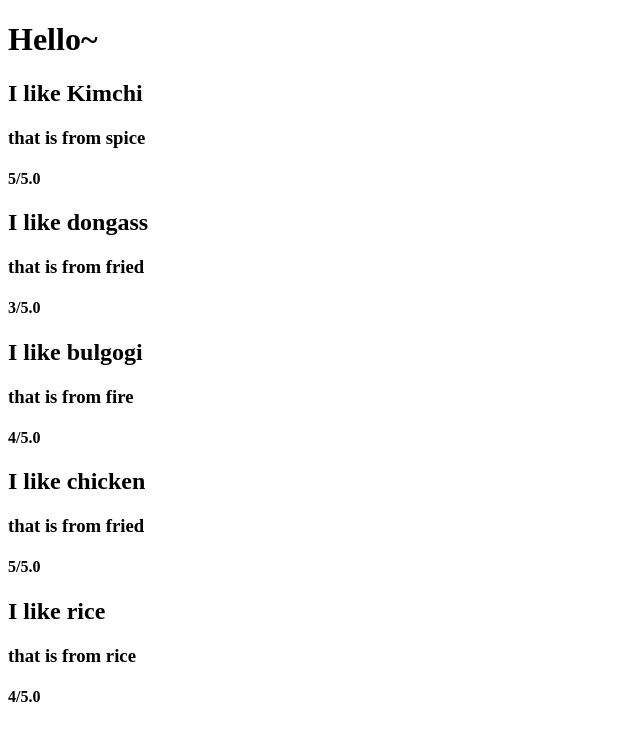
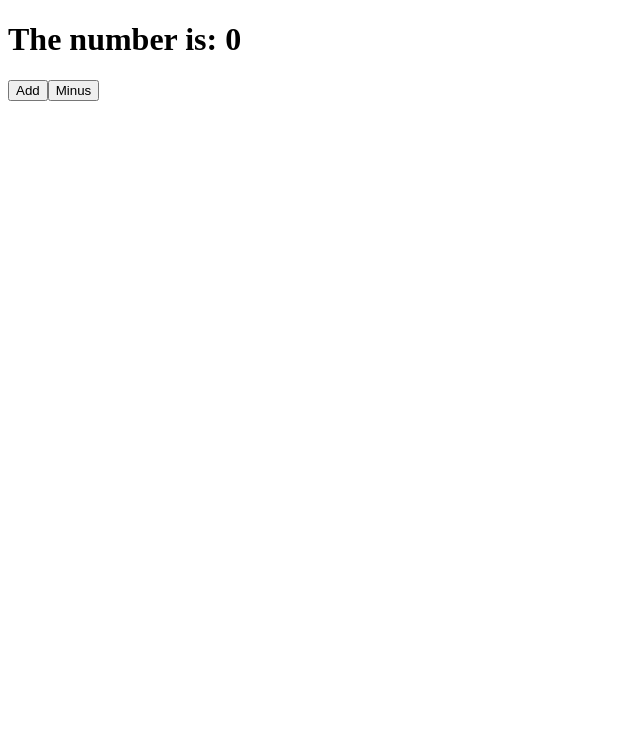
Before and after one commit to A1pe/movie_app_2021, a React (Create React App) app: page / in a window 1280 px wide. Shown: the top 740 px of the page, without its empty margins (0-640 px from the left). Built offline with nearby package versions, Linux system fonts and the light colour scheme.

Commit message:
Listened lecture 3.1
learned state, setState, class component etc..

```diff
--- a/src/App.js
+++ b/src/App.js
@@ -3,47 +3,32 @@
 
 // component area
 
-function Food({ name, source, rating }) {
-  return (
-    <div>
-      <h2>I like {name}</h2>
-      <h3>that is from {source}</h3>
-      <h4>{rating}/5.0</h4>
-    </div>
-  );
-}
-
 // supported component area - map
-
-const foodILike = [
-  { id: 1, name: "Kimchi", source: "spice", rating: 5 },
-  { id: 2, name: "dongass", source: "fried", rating: 3 },
-  { id: 3, name: "bulgogi", source: "fire", rating: 4 },
-  { id: 4, name: "chicken", source: "fried", rating: 5 },
-  { id: 5, name: "rice", source: "rice", rating: 4 },
-];
-Food.propTypes = {
-  name: PropTypes.string.isRequired,
-  source: PropTypes.string.isRequired,
-  rating: PropTypes.number,
-};
 
 // main app area
 
-function App() {
-  return (
-    <div>
-      <h1>Hello~</h1>
-      {foodILike.map((dish) => (
-        <Food
-          key={dish.id}
-          name={dish.name}
-          source={dish.source}
-          rating={dish.rating}
-        />
-      ))}
-    </div>
-  );
+class App extends React.Component {
+  state = {
+    // Data can be changed in this area
+    count: 0,
+  };
+  add = () => {
+    console.log("add");
+    this.setState((current) => ({ count: current.count + 1 }));
+  };
+  minus = () => {
+    console.log("minus");
+    this.setState((current) => ({ count: current.count - 1 }));
+  };
+  render() {
+    return (
+      <div>
+        <h1>The number is: {this.state.count}</h1>
+        <button onClick={this.add}>Add</button>
+        <button onClick={this.minus}>Minus</button>
+      </div>
+    );
+  }
 }
 
 export default App;
```
Also changed, not shown: recap.txt.
